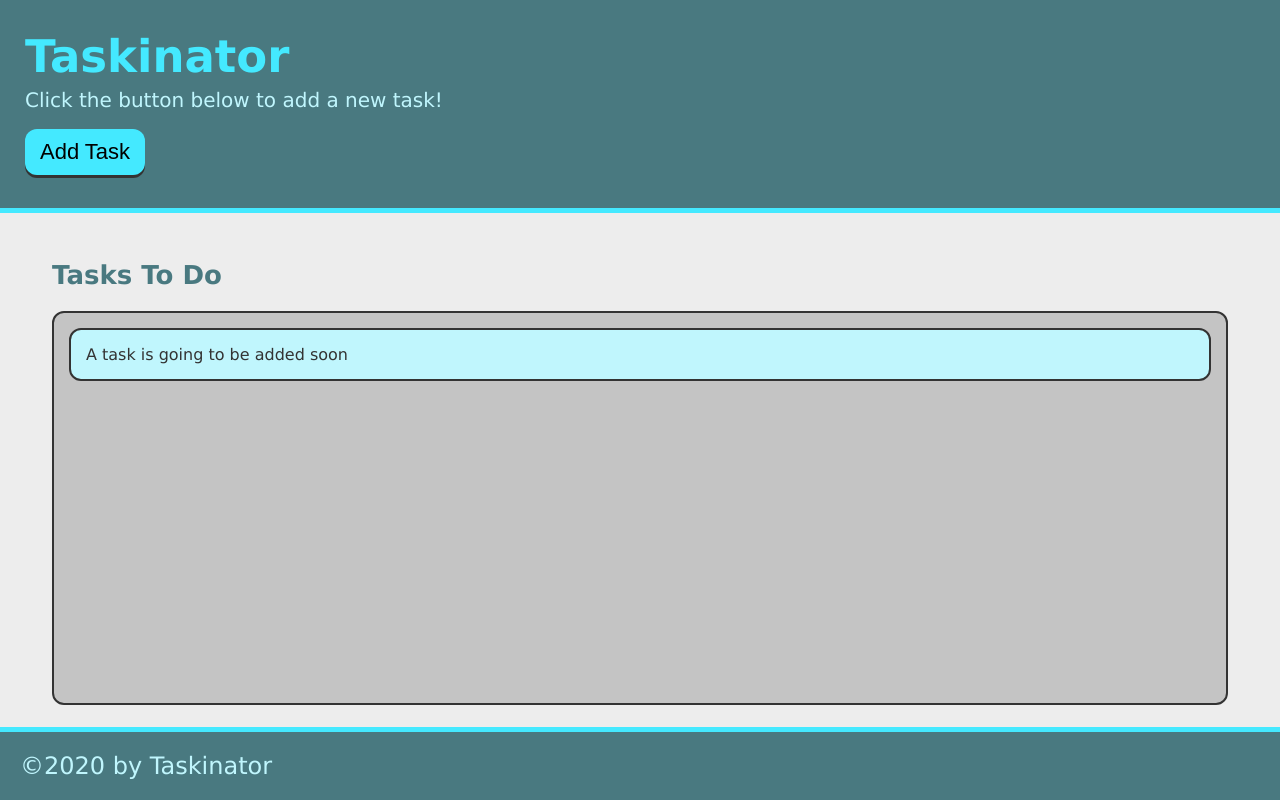
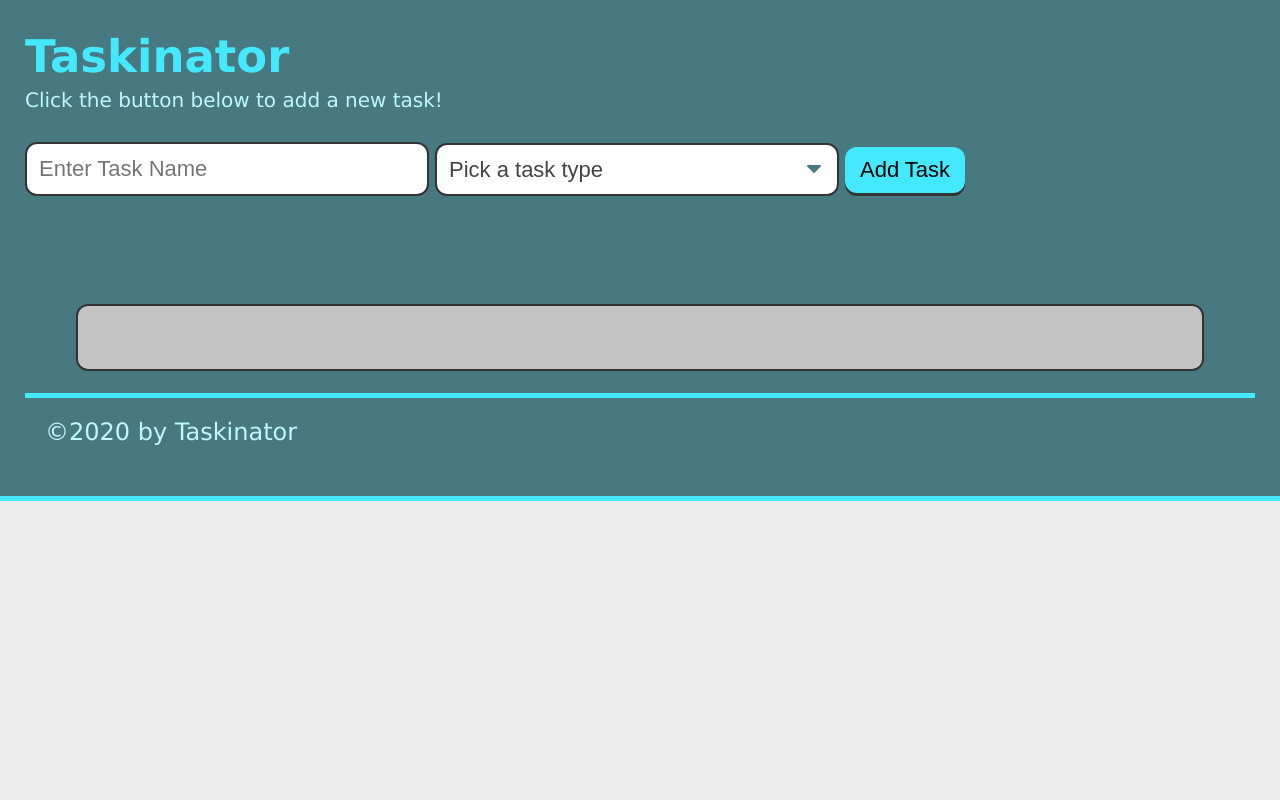
Before and after one commit to raymondspartz/taskinator, a plain HTML site: page index.html in a window 1280 px wide. Drawn offline with Linux system fonts and the light colour scheme.

Commit message:
button working add to list

```diff
--- a/assets/js/script.js
+++ b/assets/js/script.js
@@ -1,20 +1,14 @@
-
-// allow functionality of a button
-var buttonEl = document.querySelector("#save-task");
-console.log(buttonEl);
-
-
-//add to the list
-var buttonEl = document.querySelector("#save-task");
+var formEl = document.querySelector("#task-form");
 var tasksToDoEl = document.querySelector("#tasks-to-do");
 
-// function stored as variable to handle button interactivity
-var createTaskHandler = function() {
-    var listItemEl = document.createElement("li");
-    listItemEl.className = "task-item";
-    listItemEl.textContent = "This is a new task.";
-    tasksToDoEl.appendChild(listItemEl);
-}
+var createTaskHandler = function(event) {
+  event.preventDefault();
 
-// call createTaskHandler function
-buttonEl.addEventListener("click", createTaskHandler);
+  var listItemEl = document.createElement("li");
+  listItemEl.className = "task-item";
+  listItemEl.textContent = "This is a new task.";
+  tasksToDoEl.appendChild(listItemEl);
+  };
+
+  formEl.addEventListener("submit", createTaskHandler);
+formEl.addEventListener("submit", createTaskHandler);
--- a/index.html
+++ b/index.html
@@ -15,15 +15,28 @@
   <header>
     <h1 class="page-title">Taskinator</h1>
       <p>Click the button below to add a new task!</p>
-    <button class="btn" id="save-task">Add Task</button>
-  </header>
+
+      <form id="task-form">
+        <div class="form-group">
+          <input type="text" name="task-name" class="text-input" placeholder="Enter Task Name" />
+        </div>
+        <div class="form-group">
+          <select name="task-type" class="select-dropdown">
+            <option value="" disabled selected>Pick a task type</option>
+            <option value="Print">Print</option>
+            <option value="Web">Web</option>
+            <option value="Mobile">Mobile</option>
+          </select>
+        </div>
+        <div class="form-group">
+          <button class="btn" id="save-task" type="submit">Add Task</button>
+        </div>
+      </form>
 
   <main class="page-content">
     <section class="task-list-wrapper">
       <h2 class="list-title">Tasks To Do</h2>
-      <ul class="task-list" id="tasks-to-do">
-        <li class="task-item">A task is going to be added soon</li>
-      </ul>
+      <ul class="task-list" id="tasks-to-do"></ul>
     </section>
   </main>
 
```
